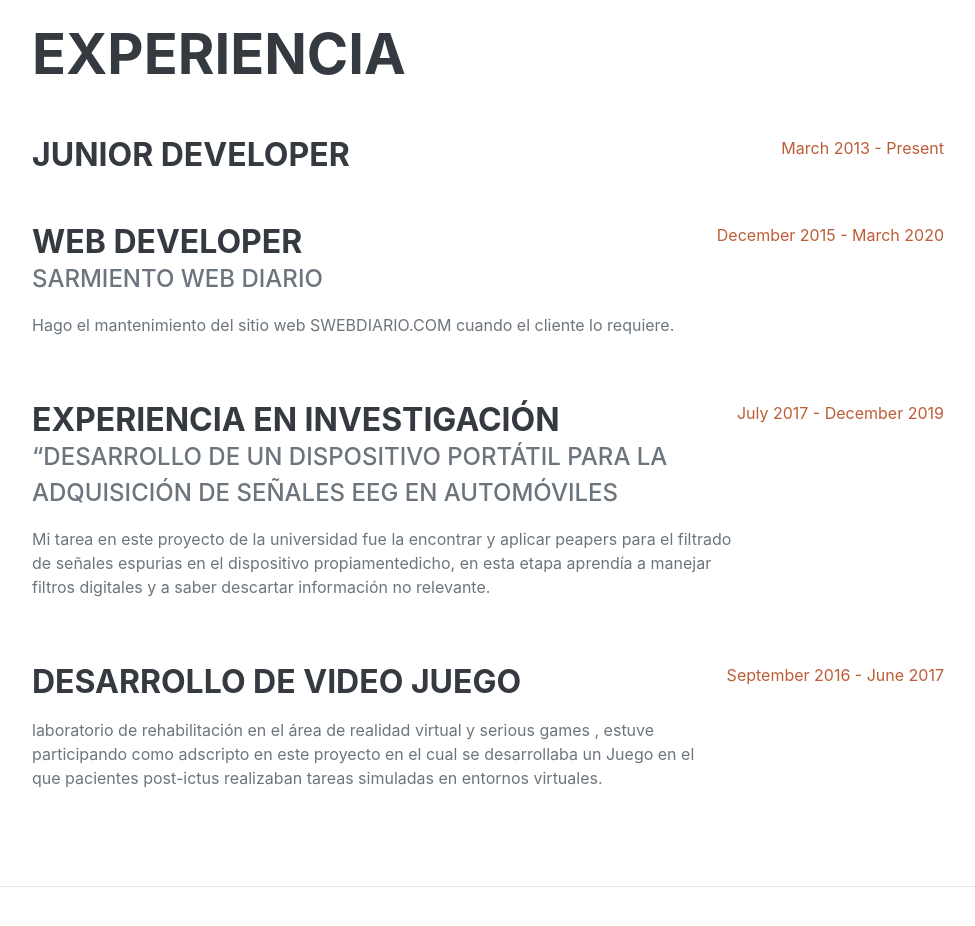
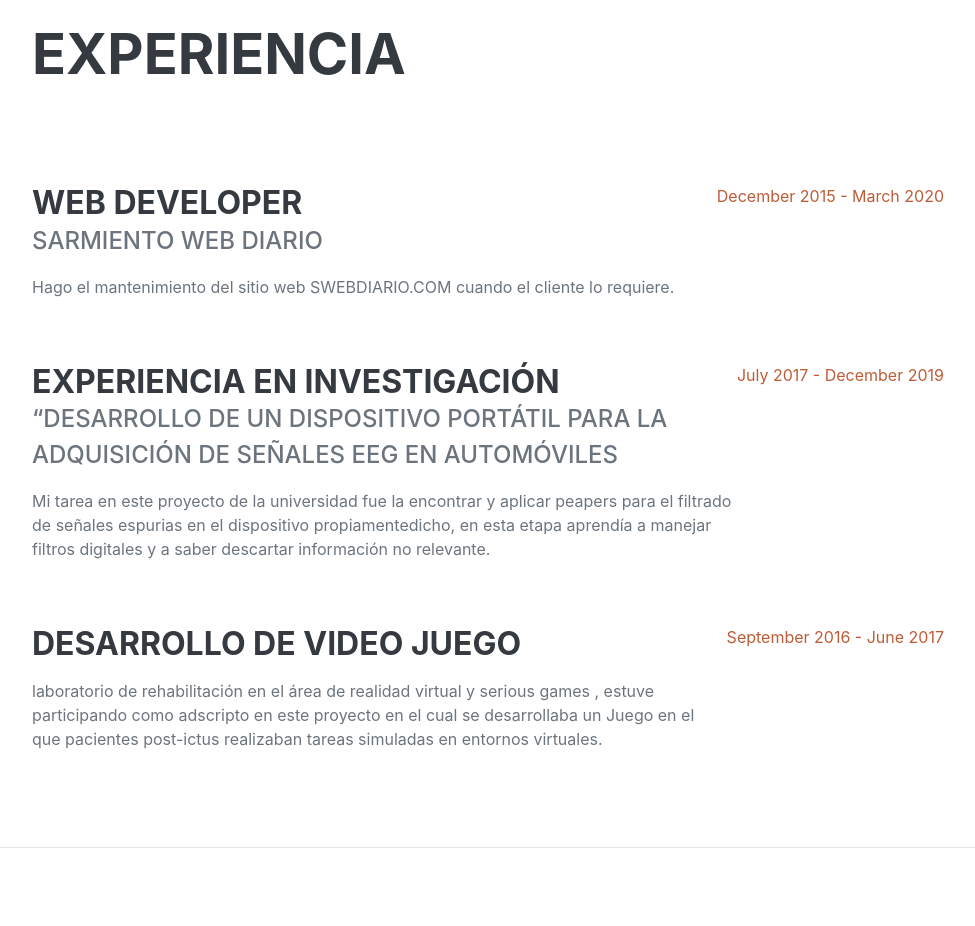
Before and after one commit to SilvioJoseA/SilvioJoseAChavezCarrizo, a plain HTML site: page index.html in a window 1280 px wide. Shown: the part 860-1786 px from the top of the page, without its empty margins (288-1263 px from the left). Drawn offline with nearby package versions, Linux system fonts and the light colour scheme; a web font is replaced by a local one.

Commit message:
Update index.html

```diff
--- a/index.html
+++ b/index.html
@@ -69,11 +69,11 @@ inclusive a superar las dificultades que se presenten a la hora de programar en
                     <h2 class="mb-5">Experiencia</h2>
                     <div class="d-flex flex-column flex-md-row justify-content-between mb-5">
                         <div class="flex-grow-1">
-                            <h3 class="mb-0">Junior Developer</h3>
+
 
 
                         </div>
-                        <div class="flex-shrink-0"><span class="text-primary">March 2013 - Present</span></div>
+
                     </div>
                     <div class="d-flex flex-column flex-md-row justify-content-between mb-5">
                         <div class="flex-grow-1">
```
